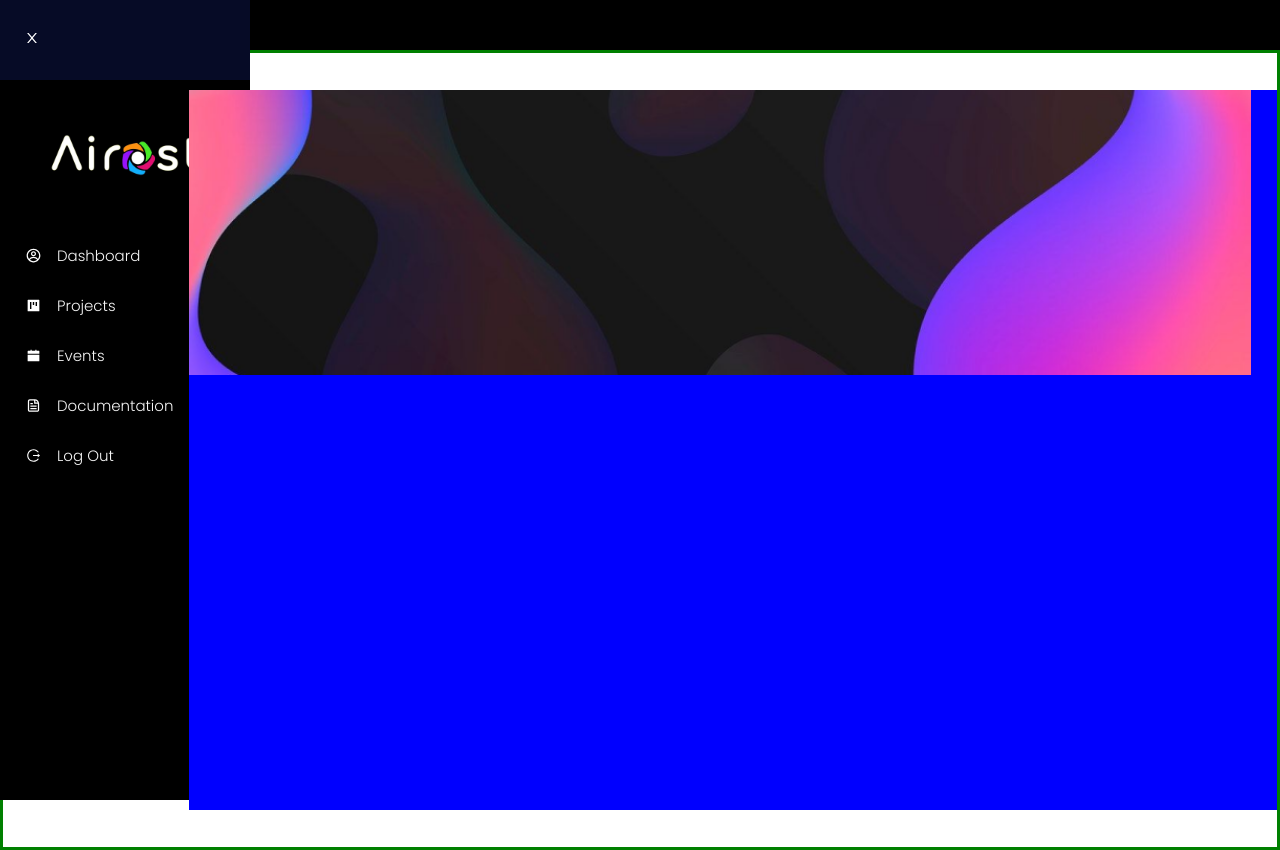
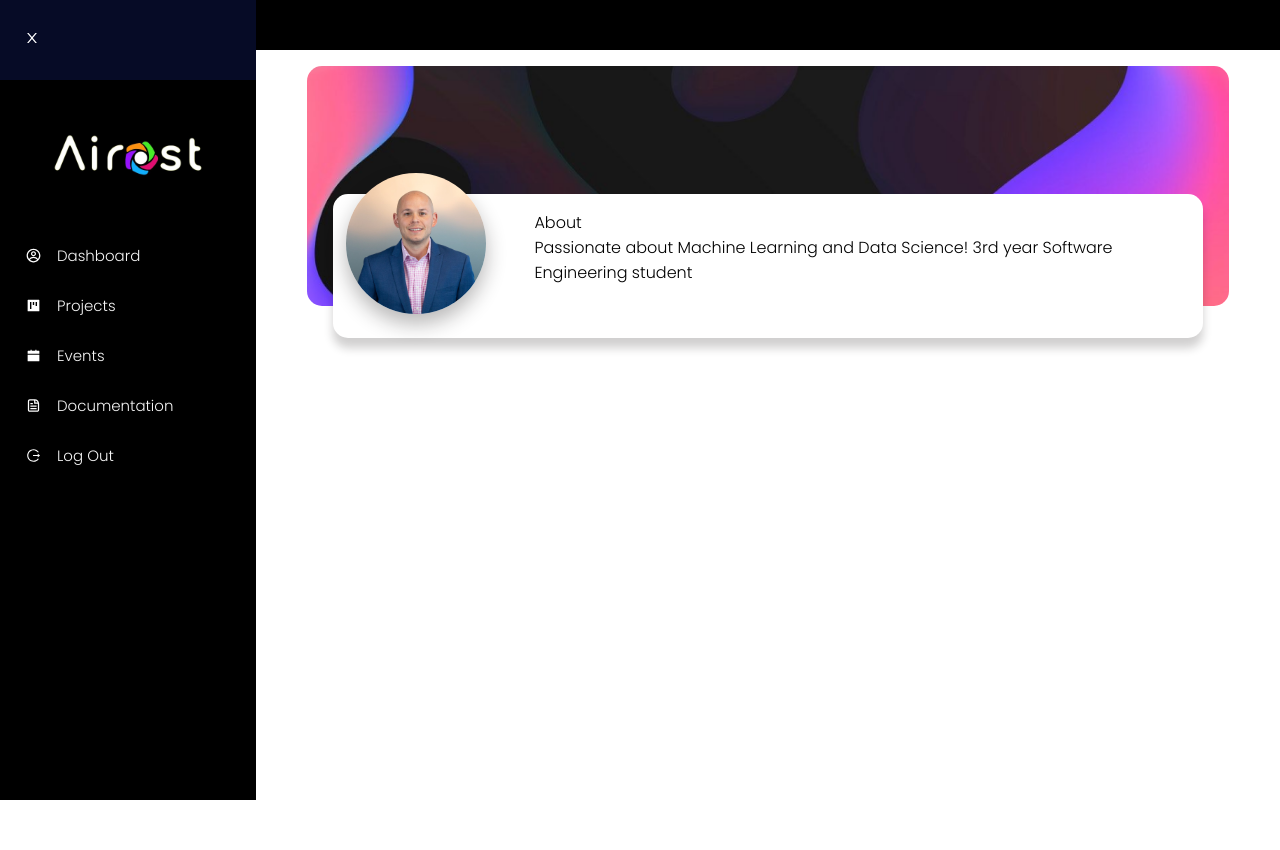
Before and after one commit to leehom22/airost-intranet, a React (Create React App) app: page / in a window 1280 px wide. After the commit the page ends 800 px from the top, so only its background shows below. Built offline with nearby package versions, Linux system fonts and the light colour scheme.

Commit message:
change sidepanel width to vw

```diff
--- a/src/components/Sidepanel.css
+++ b/src/components/Sidepanel.css
@@ -15,7 +15,7 @@
 
   .side-menu {
     background-color: #000000;
-    width: 250px;
+    width: 20vw;
     height: 100vh;
     display: flex;
     justify-content: center;
--- a/src/pages/Dashboard.css
+++ b/src/pages/Dashboard.css
@@ -2,35 +2,59 @@
 .dashboard {
     flex-direction: column;
   display: flex;
-  justify-content: center;
+  justify-content: start;
   align-items: end;
-  height: 100vh;
-  border: 3px solid green;
+  width: auto;
 }
 
-.container{
-    background-color: blue;
-    width: 85vw;
-    height: 90vh;
-   position: relative;
+.header-container{
+  height: 40vh;
+  width: 80vw;
+  margin-top: 1rem;
+  display: flex;
+  flex-direction: column;
+  justify-content: start;
+  align-items: center;
+  position: relative;
+}
+
+.background{
+  width: 90%;
+  height: 30vh;
 }
 
 .background img{
-    width: 83vw;
-    position: absolute;
-    top: 0;
-    left : 0;
-    z-index: 1;
-  }
+  width: 100%;
+  height: 100%;
+  border-radius: 15px;
+}
+.profile-section{
+  height: 18vh;
+  width: 85%;
+  border-radius: 15px;
+  position: absolute;
+  bottom: 6vh;
+  background-color: white;
+  box-shadow: 0 10px 10px 0px rgba(23, 19, 19, 0.2);
+}
 
 .profile-pic{
-    position: absolute;
-    width: 10vw;
-    z-index: -1;
+  border-radius: 50%;
+  width: 11vw;
+  position: absolute;
+  bottom: 3vh;
+  left: 1vw;
+  box-shadow: 0 10px 20px 0px rgba(23, 19, 19, 0.3);
 }
 
-.aboutSection {
-    background-color: white;
-    width: 80vw;
-    height: 20vh;
+.about-section{
+  margin: 1rem;
+  position: absolute;
+  width: 75%;
+  right: 0;
 }
+
+.profile-description{
+  height: 100%;
+  width: 100%;
+}
--- a/src/pages/Dashboard.js
+++ b/src/pages/Dashboard.js
@@ -4,10 +4,17 @@ import './Dashboard.css';
 function Dashboard() {
   return (
     <div className='dashboard'>
-      <div className="container">
-        <img src="profile_pic.jpeg" alt="Profile" className='profile-pic'/>
+      <div className="header-container">
         <div className="background"><img src="profile_bg.png" alt="Profile background" /></div>
-        <div className="aboutSection"></div>
+
+        <div className="profile-section">
+          <img src="profile_pic.jpeg" alt="Profile" className='profile-pic'/>
+          <div className="about-section">
+            <div className="about-header">About
+              <div className="profile-description">Passionate about Machine Learning and Data Science! 3rd year Software Engineering student</div>
+            </div>
+          </div>
+        </div>
       </div>
     </div>
   );
```
